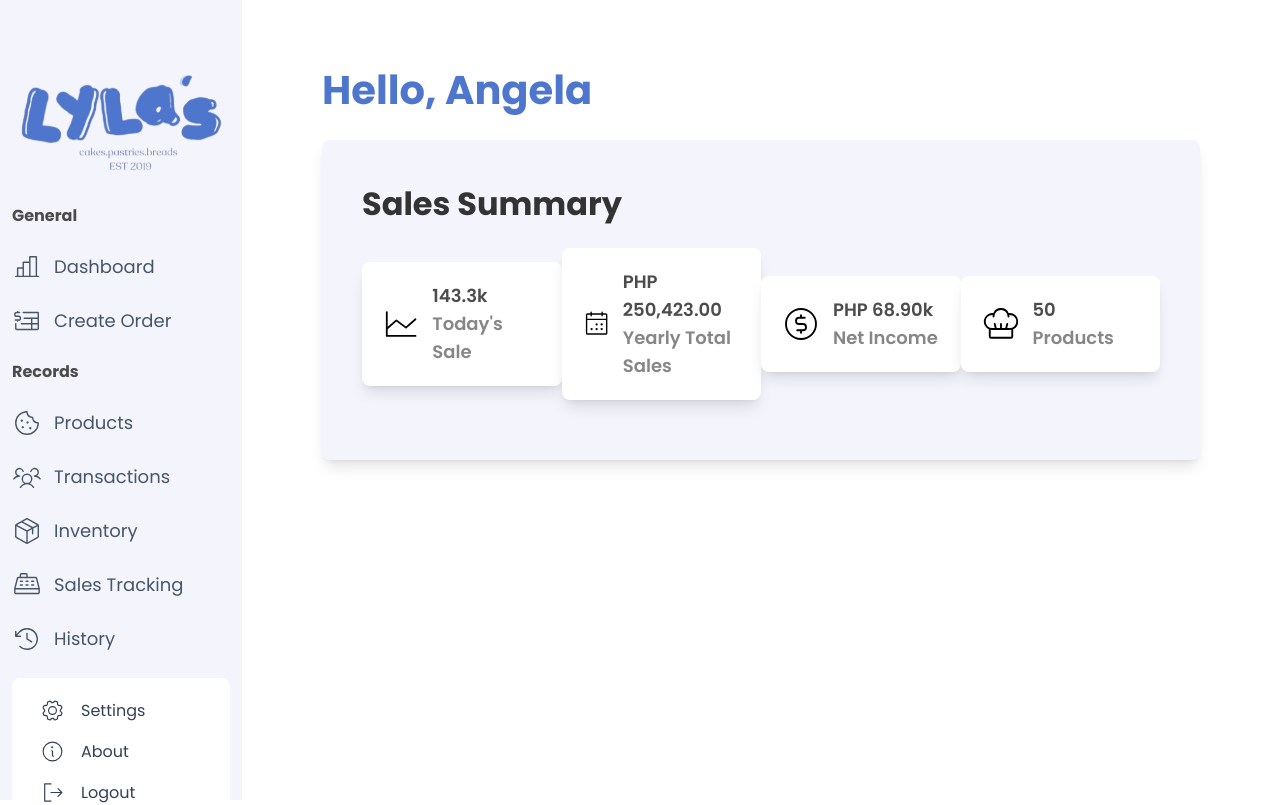
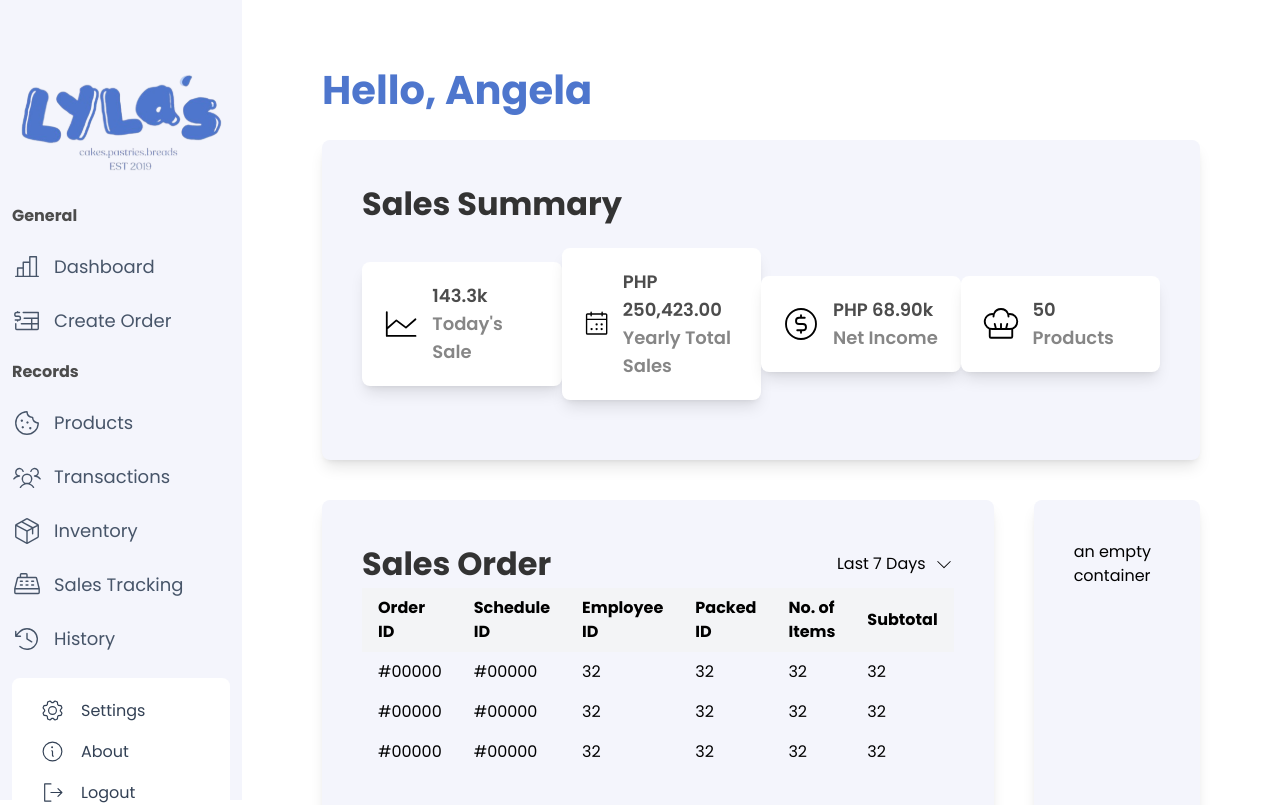
Before and after one commit to bernalesangela/bernalesangela-BERNALES-MACABENTA-MORDEN-WEBDEV_Final_Project, a React (Create React App) app: page /admin/dashboard in a window 1280 px wide. Shown: the top 805 px of the page. Built offline with nearby package versions, Linux system fonts and the light colour scheme.

Commit message:
additional dashboard components

```diff
--- /dev/null
+++ b/src/components/ui/DropdownSelect.js
@@ -0,0 +1,48 @@
+import React, { useState } from "react";
+import { CaretDown } from "@phosphor-icons/react";
+
+const DropdownSelect = ({ label, options, onChange }) => {
+  const [selected, setSelected] = useState(options[0]); // Default to first option
+  const [isOpen, setIsOpen] = useState(false);
+
+  const handleSelect = (option) => {
+    setSelected(option);
+    setIsOpen(false);
+    onChange(option); // Pass selected value to parent component
+  };
+
+  return (
+    <div className="relative flex items-center gap-2">
+      {/* Label */}
+      {label && (
+        <label className="block mb-2 text-gray-700 font-medium">{label}</label>
+      )}
+
+      {/* Dropdown container */}
+      {/* <div className="flex items-center justify-between px-4 py-2 bg-white border border-gray-300 rounded-lg shadow-sm"> */}
+      <span>{selected}</span>
+      {/* Dropdown Icon Button */}
+      {/* <button type="button" onClick={() => setIsOpen(!isOpen)}> */}
+      <CaretDown size={20} weight="light" onClick={() => setIsOpen(!isOpen)} />
+      {/* </button> */}
+      {/* </div> */}
+
+      {/* Dropdown Menu */}
+      {isOpen && (
+        <ul className="absolute left-0 right-0 mt-2 bg-white border border-gray-300 rounded-lg shadow-lg z-10 w-56">
+          {options.map((option, index) => (
+            <li
+              key={index}
+              onClick={() => handleSelect(option)}
+              className="px-4 py-2 hover:bg-blue-100 cursor-pointer"
+            >
+              {option}
+            </li>
+          ))}
+        </ul>
+      )}
+    </div>
+  );
+};
+
+export default DropdownSelect;
--- /dev/null
+++ b/src/pages/admin/dashboard/components/salesOrder.js
@@ -0,0 +1,69 @@
+import React from "react";
+import DropdownSelect from "../../../../components/ui/DropdownSelect";
+
+const SalesOrder = () => {
+  const handleSelection = (value) => {
+    console.log("Selected:", value);
+  };
+
+  return (
+    <section className=" p-10 bg-solidWhite rounded-lg shadow-lg h-full">
+      <div className="w-full flex justify-between">
+        <h2>Sales Order</h2>
+        <DropdownSelect
+          //   label="Select an option"
+          options={["Last 7 Days", "1 Month", "1 Year"]}
+          onChange={handleSelection}
+        />
+      </div>
+
+      <div>
+        <table className="w-full">
+          {/* Table Head */}
+          <thead className="bg-gray-100">
+            <tr>
+              <th className="px-4 py-2 text-left">Order ID</th>
+              <th className="px-4 py-2 text-left">Schedule ID</th>
+              <th className="px-4 py-2 text-left">Employee ID</th>
+              <th className="px-4 py-2 text-left">Packed ID</th>
+              <th className="px-4 py-2 text-left">No. of Items</th>
+              <th className="px-4 py-2 text-left">Subtotal</th>
+            </tr>
+          </thead>
+
+          {/* Table Body */}
+          <tbody>
+            <tr className="hover:bg-gray-50">
+              <td className="px-4 py-2">#00000</td>
+              <td className="px-4 py-2">#00000</td>
+              <td className="px-4 py-2">32</td>
+              <td className="px-4 py-2">32</td>
+              <td className="px-4 py-2">32</td>
+              <td className="px-4 py-2">32</td>
+            </tr>
+
+            <tr className="hover:bg-gray-50">
+              <td className="px-4 py-2">#00000</td>
+              <td className="px-4 py-2">#00000</td>
+              <td className="px-4 py-2">32</td>
+              <td className="px-4 py-2">32</td>
+              <td className="px-4 py-2">32</td>
+              <td className="px-4 py-2">32</td>
+            </tr>
+
+            <tr className="hover:bg-gray-50">
+              <td className="px-4 py-2">#00000</td>
+              <td className="px-4 py-2">#00000</td>
+              <td className="px-4 py-2">32</td>
+              <td className="px-4 py-2">32</td>
+              <td className="px-4 py-2">32</td>
+              <td className="px-4 py-2">32</td>
+            </tr>
+          </tbody>
+        </table>
+      </div>
+    </section>
+  );
+};
+
+export default SalesOrder;
--- a/src/pages/admin/dashboard/components/salesSummary.js
+++ b/src/pages/admin/dashboard/components/salesSummary.js
@@ -4,7 +4,7 @@ import { CalendarDots } from "@phosphor-icons/react";
 import { CurrencyCircleDollar } from "@phosphor-icons/react";
 import { ChefHat } from "@phosphor-icons/react";
 
-export const SalesSummary = () => {
+const SalesSummary = () => {
   return (
     <section className=" p-10 bg-solidWhite rounded-lg shadow-lg">
       <h2>Sales Summary</h2>
@@ -57,3 +57,5 @@ export const SalesSummary = () => {
     </section>
   );
 };
+
+export default SalesSummary;
--- /dev/null
+++ b/src/pages/admin/dashboard/components/stockReport.js
@@ -0,0 +1,11 @@
+import React from "react";
+
+const StockReport = () => {
+  return (
+    <section>
+      <div>StockReport</div>
+    </section>
+  );
+};
+
+export default StockReport;
--- a/src/pages/admin/dashboard/index.js
+++ b/src/pages/admin/dashboard/index.js
@@ -1,16 +1,31 @@
 import React from "react";
 import Layout from "../layout"; // Import Layout
-import { SalesSummary } from "./components/salesSummary";
+// import { SalesSummary } from "./components/salesSummary";
+import SalesSummary from "./components/salesSummary";
+import StockReport from "./components/stockReport";
+import SalesOrder from "./components/salesOrder";
 
 const Dashboard = () => {
   return (
     <Layout>
-      <section>
+      <section className="h-full">
         <h1 className="text-blueSerenity py-5">Hello, Angela</h1>
         {/* <p className="text-gray-700">Manage your application from here.</p> */}
 
-        <div>
+        <div className="gap-10 flex flex-col h-full">
           <SalesSummary />
+          <div className="flex w-full gap-10 h-full">
+            <div className="flex flex-col w-full gap-10">
+              {/* <StockReport /> */}
+              <SalesOrder />
+              <SalesOrder />
+            </div>
+
+            {/* Empty container - stretches to full height */}
+            <div className="p-10 bg-solidWhite rounded-lg shadow-lg w-4/12 ">
+              <label>an empty container</label>
+            </div>
+          </div>
         </div>
       </section>
     </Layout>
--- a/src/pages/admin/layout.js
+++ b/src/pages/admin/layout.js
@@ -9,7 +9,7 @@ const Layout = ({ children }) => {
 
       {/* Main Content */}
       <div className="flex-1 flex flex-col">
-        <main className="flex-1 px-20 py-10 bg-white">{children}</main>
+        <main className="px-20 py-10 bg-white">{children}</main>
       </div>
     </div>
   );
```
